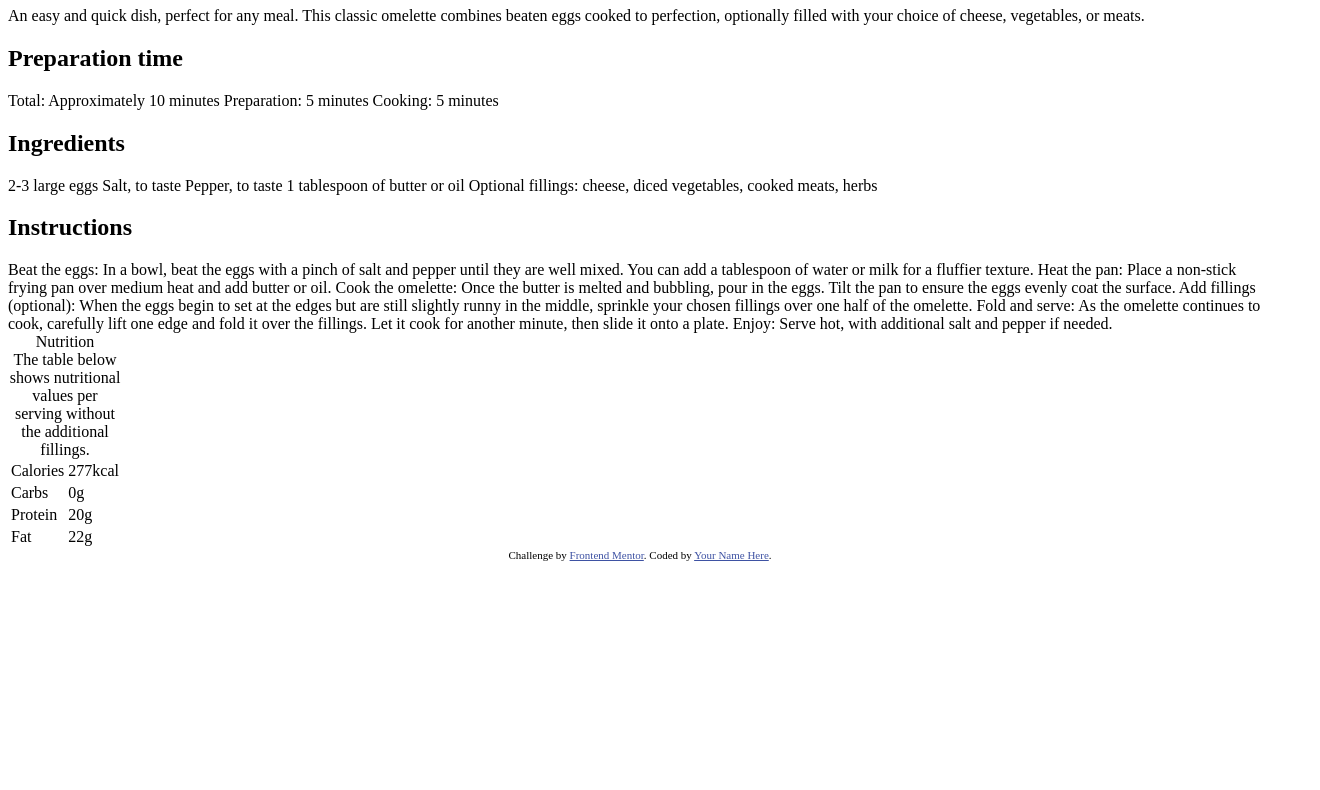
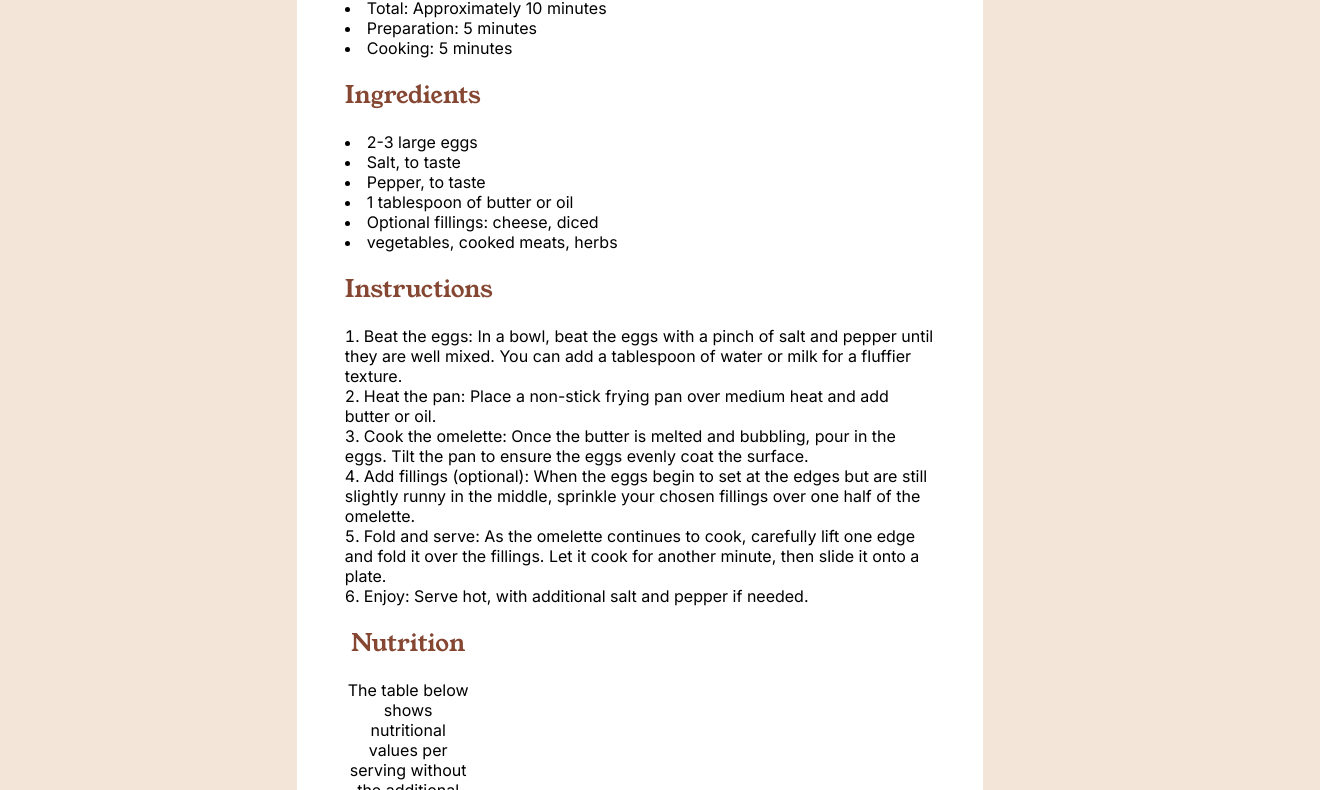
Before and after one commit to AmIKamil/recipe-page, a plain HTML site: page index.html in a window 1280 px wide. Shown: the part 685-1475 px from the top of the page, 1320 px wide, since content can reach past the window. Before the commit the page ends 1254 px from the top, so only its background shows below. Drawn offline with Linux system fonts and the light colour scheme.

Commit message:
Some corrections on index.html been made added some CSS but it is still in progress

```diff
--- a/index.html
+++ b/index.html
@@ -5,67 +5,75 @@
   <meta name="viewport" content="width=device-width, initial-scale=1.0"> <!-- displays site properly based on user's device -->
 
   <link rel="icon" type="image/png" sizes="32x32" href="./assets/images/favicon-32x32.png">
-  <link rel="stylesheet" href="style.css">
+  <link rel="stylesheet" href="styles.css">
+
+  <link rel="preconnect" href="https://fonts.googleapis.com">
+<link rel="preconnect" href="https://fonts.gstatic.com" crossorigin>
+<link href="https://fonts.googleapis.com/css2?family=Inter:ital,opsz,wght@0,14..32,100..900;1,14..32,100..900&family=Outfit:wght@100..900&family=Young+Serif&display=swap" rel="stylesheet">
 
   <title>Frontend Mentor | Recipe page</title>
 
-  <!-- Feel free to remove these styles or customise in your own stylesheet 👍 -->
-  <style>
-    .attribution { font-size: 11px; text-align: center; }
-    .attribution a { color: hsl(228, 45%, 44%); }
   </style>
 </head>
+
 <body>
 
-  <div>
-    <img src="assets/images/image-omelette.jpeg" alt="image-omlette" width="1312" height="600">
+  <div class="container">
+    <img src="assets/images/image-omelette.jpeg" alt="image-omlette" width="590.4" height="270">
 
+    <div class="content">
       <h1>Simple Omelette Recipe</h1>
-
       <p>
         An easy and quick dish, perfect for any meal. This classic omelette combines beaten eggs cooked
         to perfection, optionally filled with your choice of cheese, vegetables, or meats.
       </p>
-
       <section>
         <h2>Preparation time</h2>
+          <ul>
+            <li>Total: Approximately 10 minutes</li>
+            <li>Preparation: 5 minutes</li>
+            <li>Cooking: 5 minutes</li>
+          </ul>
 
-      Total: Approximately 10 minutes
-      Preparation: 5 minutes
-      Cooking: 5 minutes
       </section>
-
       <section>
         <h2>Ingredients</h2>
+          <ul>
+            <li>2-3 large eggs</li>
+            <li>Salt, to taste</li>
+            <li>Pepper, to taste</li>
+            <li>1 tablespoon of butter or oil</li>
+            <li>Optional fillings: cheese, diced</li> <li>vegetables, cooked meats, herbs</li>
+          </ul>
 
-      2-3 large eggs
-      Salt, to taste
-      Pepper, to taste
-      1 tablespoon of butter or oil
-      Optional fillings: cheese, diced vegetables, cooked meats, herbs
       </section>
-
       <section>
         <h2>Instructions</h2>
-
+          <ol>
+            <li>
               Beat the eggs: In a bowl, beat the eggs with a pinch of salt and pepper until they are well mixed.
               You can add a tablespoon of water or milk for a fluffier texture.
-      Heat the pan: Place a non-stick frying pan over medium heat and add butter or oil.
+            </li>
+            <li>Heat the pan: Place a non-stick frying pan over medium heat and add butter or oil.</li>
+            <li>
               Cook the omelette: Once the butter is melted and bubbling, pour in the eggs. Tilt the pan to ensure
               the eggs evenly coat the surface.
+            </li>
+            <li>
               Add fillings (optional): When the eggs begin to set at the edges but are still slightly runny in the
               middle, sprinkle your chosen fillings over one half of the omelette.
+            </li>
+            <li>
               Fold and serve: As the omelette continues to cook, carefully lift one edge and fold it over the
               fillings. Let it cook for another minute, then slide it onto a plate.
-      Enjoy: Serve hot, with additional salt and pepper if needed.
+            </li>
+            <li>Enjoy: Serve hot, with additional salt and pepper if needed.</li>
+          </ol>
       </section>
-
       <table>
-
-      <caption>Nutrition
+        <caption><h2>Nutrition</h2>
           <div>The table below shows nutritional values per serving without the additional fillings.</div>
         </caption>
-
         <tr>
           <td>Calories</td>
           <td>277kcal</td>
@@ -82,14 +90,11 @@
           <td>Fat</td>
           <td>22g</td>
         </tr>
-
       </table>
+    </div>
 
   </div>
 
-  <div class="attribution">
-    Challenge by <a href="https://www.frontendmentor.io?ref=challenge" target="_blank">Frontend Mentor</a>.
-    Coded by <a href="#">Your Name Here</a>.
-  </div>
+
 </body>
 </html>
--- a/styles.css
+++ b/styles.css
@@ -3,3 +3,51 @@
     margin: 0;
     padding: 0;
   }
+
+  body{
+    display: flex;
+    width: 100%;
+    height: 100%;
+    align-items: center;
+    justify-content: center;
+    background-color: hsl(30, 54%, 90%);
+    padding: 10px;
+
+  }
+
+  .container{
+    background-color: hsl(0, 0%, 100%);
+    padding: 3rem;
+    margin: 6rem auto;
+    border-radius: 1.5rem;
+    display: flex;
+    flex-direction: column;
+    align-items: center;
+    justify-content: center;
+
+  }
+
+  img{
+    border-radius: 1.5rem;
+    margin-bottom: 2.5rem;
+  }
+
+  .content{
+    max-width: 590.4px;
+    text-align: left;
+    font-family: "Inter", serif;
+  }
+
+  h1,h2{
+    font-family: "Young Serif", serif;
+    font-weight: 400;
+    margin: 20px auto;
+  }
+
+  h2{
+    color: hsl(14, 45%, 36%);
+  }
+
+  ul,li{
+    list-style-position: inside;
+  }
```
Lines whose indentation alone changed are shown as unchanged.
